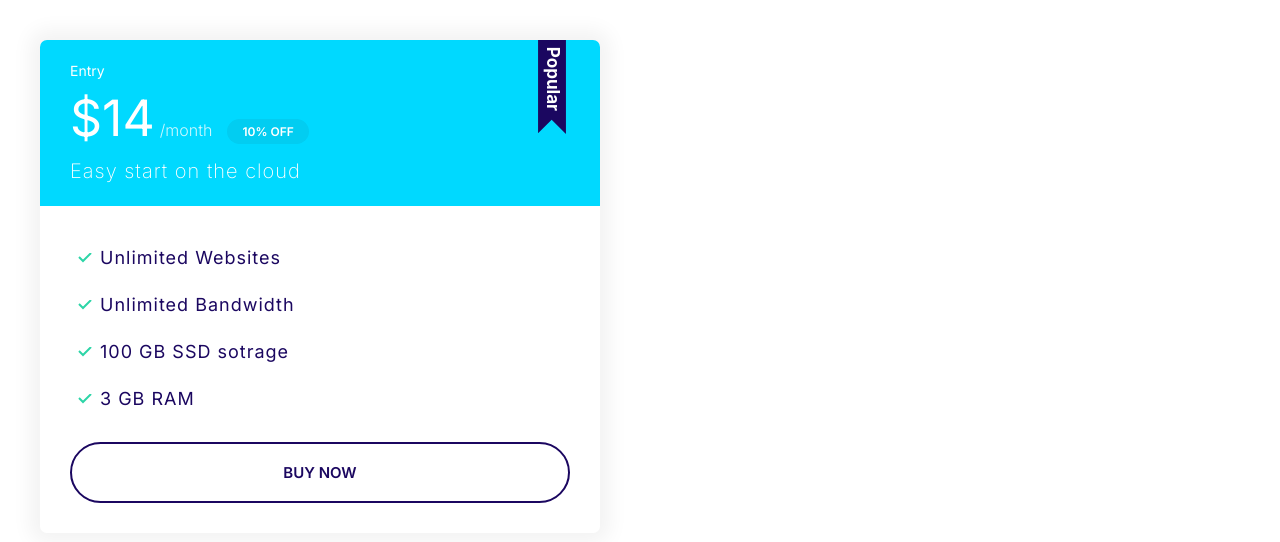
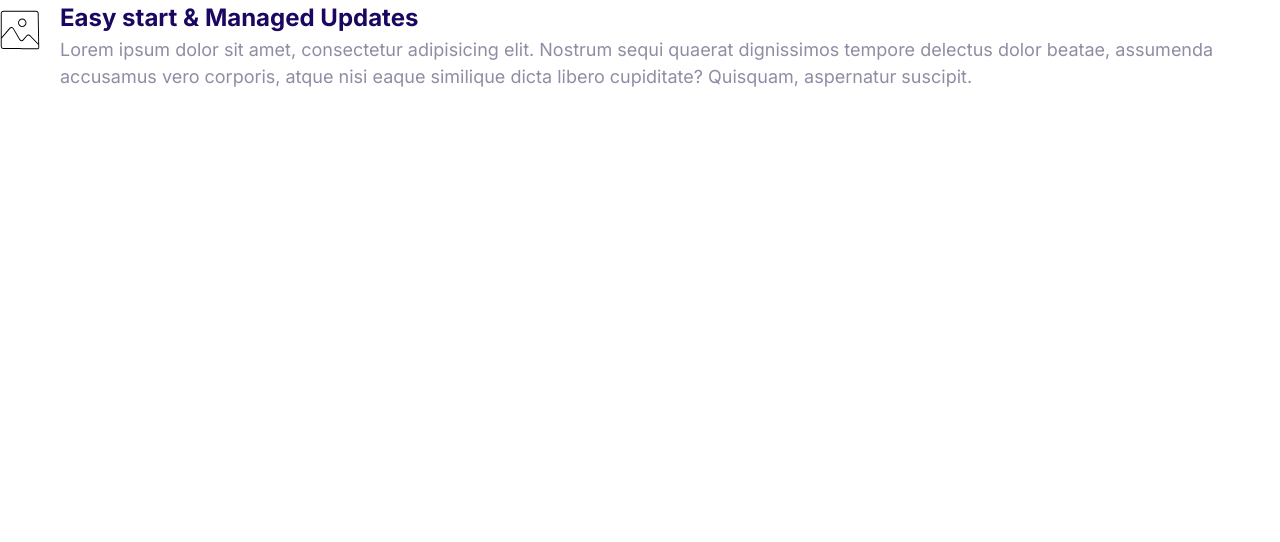
Before and after one commit to KotaIshihara0329/moshify, a plain HTML site: page index.html in a window 1280 px wide. Drawn offline with Linux system fonts and the light colour scheme.

Commit message:
Complete media.

```diff
--- a/CSS/style.css
+++ b/CSS/style.css
@@ -417,3 +417,22 @@ a {
         font-size: 1.6rem;
     }
 }
+
+/* Media */
+.media {
+    display: flex;
+    flex-direction: row;
+
+}
+
+.media__title {
+    margin: 0;
+}
+
+.media__body {
+    margin: 0 2rem;
+}
+
+.media__image {
+    margin-top: 1rem;
+}
--- a/index.html
+++ b/index.html
@@ -15,26 +15,20 @@
     <link rel="stylesheet" href="CSS/style.css" />
   </head>
   <body>
-    <div style="width: 50%; padding: 4rem">
-      <div class="plan plan--popular">
-        <div class="card card--secondary">
-          <header class="card__header">
-            <h3 class="plan__name">Entry</h3>
-            <span class="plan__price">$14</span>
-            <span class="plan__billing-cycle">/month</span>
-            <span class="badge badge--secondary badge--small">10% OFF</span>
-            <span class="plan__description">Easy start on the cloud</span>
-          </header>
-          <div class="card__body">
-            <ul class="list list--tick">
-              <li class="list__item">Unlimited Websites</li>
-              <li class="list__item">Unlimited Bandwidth</li>
-              <li class="list__item">100 GB SSD sotrage</li>
-              <li class="list__item">3 GB RAM</li>
-            </ul>
-            <button class="btn btn--outline btn--block">Buy Now</button>
-          </div>
-        </div>
+    <div class="media">
+      <div class="media__image">
+        <svg class="icon icon--primary">
+          <use xlink:href="images/sprite.svg#snap"></use>
+        </svg>
+      </div>
+      <div class="media__body">
+        <h3 class="media__title">Easy start & Managed Updates</h3>
+        <p>
+          Lorem ipsum dolor sit amet, consectetur adipisicing elit. Nostrum
+          sequi quaerat dignissimos tempore delectus dolor beatae, assumenda
+          accusamus vero corporis, atque nisi eaque similique dicta libero
+          cupiditate? Quisquam, aspernatur suscipit.
+        </p>
       </div>
     </div>
   </body>
```
